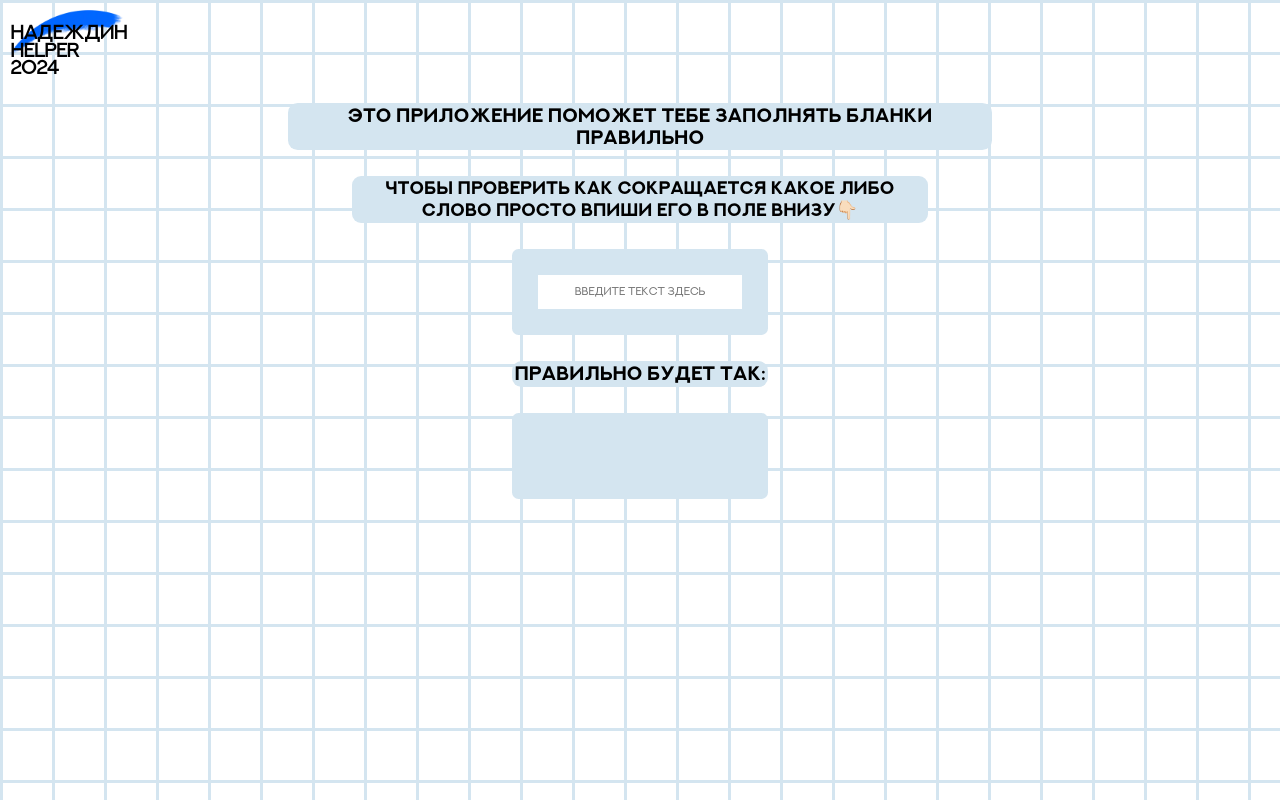
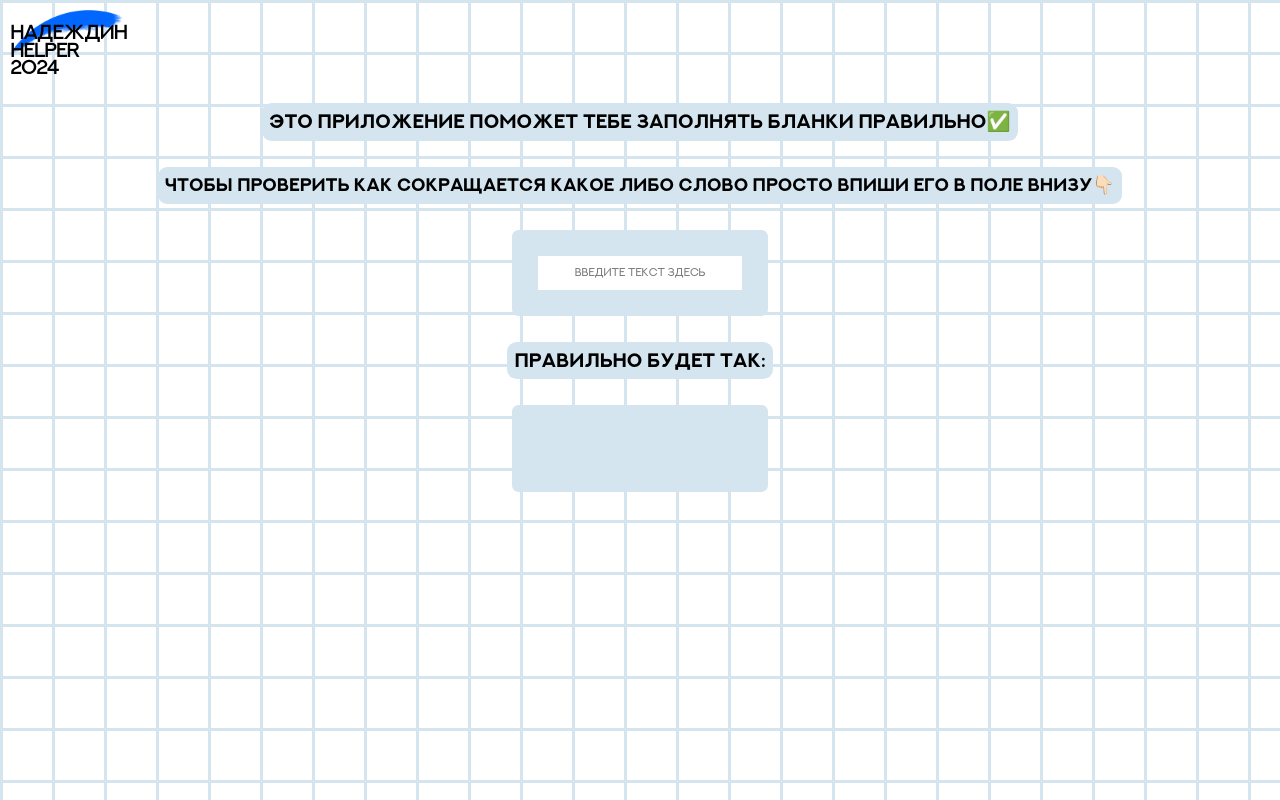
Before and after one commit to SawMassacre/NadezhdinHelper, a Vue app: page / in a window 1280 px wide. Built offline with nearby package versions, Linux system fonts and the light colour scheme.

Commit message:
style: Removed padding from headings

```diff
--- a/src/App.vue
+++ b/src/App.vue
@@ -145,6 +145,6 @@ h2,
 h3 {
   background-color: #d4e5f0;
   border-radius: 0.5em;
-  padding: 0.1em;
+  padding: 0.4em;
 }
 </style>
--- a/src/components/HelloWorld.vue
+++ b/src/components/HelloWorld.vue
@@ -5,10 +5,10 @@
     <p class="header__subtitle">2024</p>
   </div>
   <div class="page-container">
-    <h1 style="width: 55vw; text-align: center">
-      Это приложение поможет тебе заполнять бланки правильно
+    <h1 style="text-align: center">
+      Это приложение поможет тебе заполнять бланки правильно✅
     </h1>
-    <h2 style="width: 45vw; text-align: center">
+    <h2 style="text-align: center">
       Чтобы проверить как сокращается какое либо слово просто впиши его в поле
       внизу👇🏻
     </h2>
```
